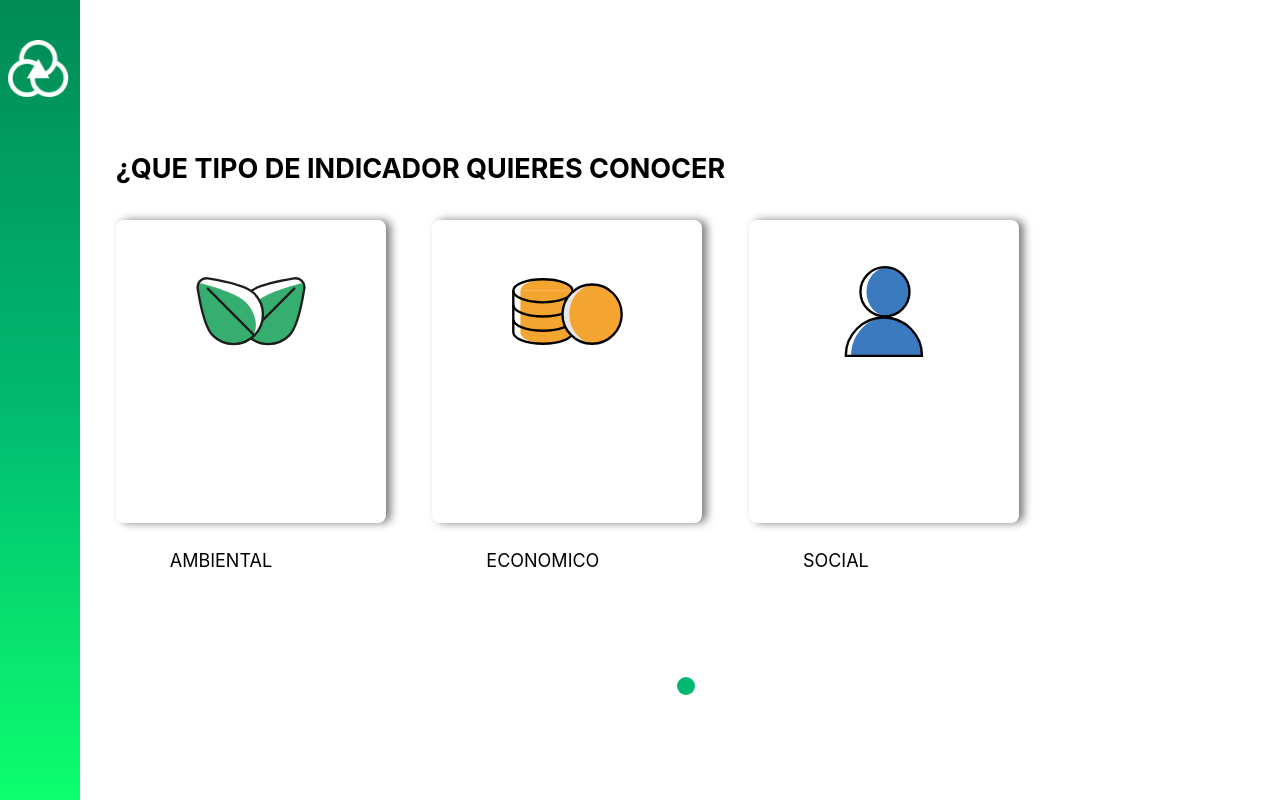
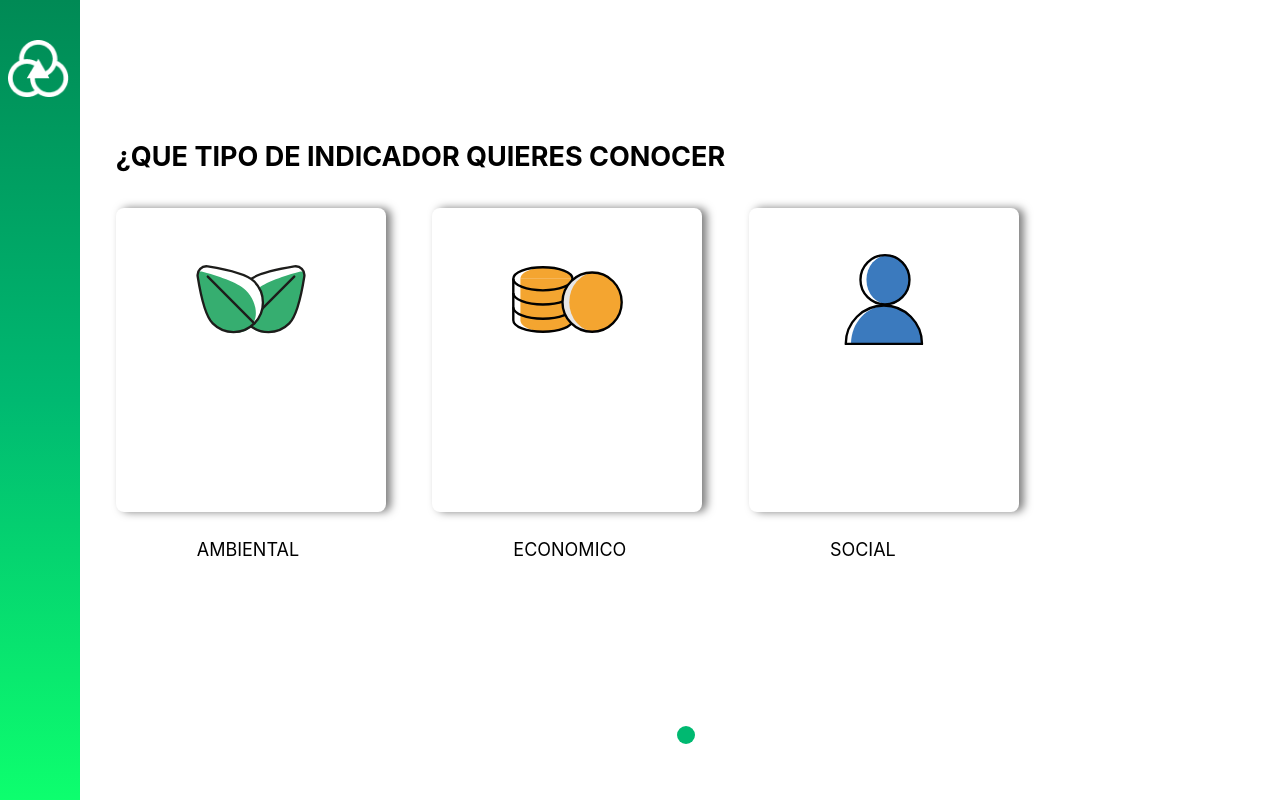
Before and after one commit to CircularIA/seleccionar-indicador, a React (Vite) app: page / in a window 1280 px wide. Built offline with nearby package versions, Linux system fonts and the light colour scheme.

Commit message:
some fixes

```diff
--- a/src/components/footer.jsx
+++ b/src/components/footer.jsx
@@ -5,11 +5,21 @@ import { Context } from '../context/context';
 
 function Footer() {
     const {currentView} = useContext(Context);
-    return (
-        <div className="contentFooter">
-            <CircleFill color='#00B971'></CircleFill>
-        </div>
-    )
+
+    if (currentView == 0){
+        return (
+            <div className="contentFooter">
+                <CircleFill color='#00B971'></CircleFill>
+            </div>
+        )
+    } else if (currentView == 1){
+        return (
+            <div className="contentFooter">
+                <CircleFill color='#989898'></CircleFill>
+                <CircleFill color='#00B971'></CircleFill>
+            </div>
+        )
+    }
 }
 
 export default Footer
--- a/src/components/indicador.jsx
+++ b/src/components/indicador.jsx
@@ -4,14 +4,15 @@ import'./../css/indicador.css'
 import { Card } from 'react-bootstrap'
 import { Context } from '../context/context';
 
-function Indicador({nombre, descripcion, imagen}) {
-
+function Indicador({nombre, descripcion, imagen, titulo=''}) {
   const {setCurrentView, setCurrentIndicator} = useContext(Context);
-
   const nextView = () =>{
     setCurrentView((e) =>
       e + 1
     )
+    if (titulo) {
+      setCurrentIndicator(titulo.toUpperCase())
+    }
   }
   return (
     <Card className='card' onClick={nextView}>
@@ -23,13 +24,6 @@ function Indicador({nombre, descripcion, imagen}) {
         </Card.Text>
       </Card.Body>
     </Card>
-    // <button className='card' onClick={nextView} >
-    //   {nombre ? <h2>{nombre}</h2> : null}
-    //   <img src={imagen} loading='lazy'/>
-    //   <div className='descripcion'>
-    //     <span>{descripcion}</span>
-    //   </div>
-    // </button>
   )
 }
 
--- a/src/components/main.jsx
+++ b/src/components/main.jsx
@@ -20,7 +20,10 @@ function Main() {
             <div className="indicadoresFlex">
                 {datos.map((indicador, index) => {
                     return <div className="tituloClass" key={index}>
-                        <Indicador descripcion={indicador.descripcion} imagen={indicador.imagen} ></Indicador>
+                        <Indicador descripcion={indicador.descripcion}
+                        imagen={indicador.imagen}
+                        titulo={indicador.titulo} >
+                        </Indicador>
                         <span>{indicador.titulo}</span>
                     </div>
                 })}
--- a/src/components/seleccionado.jsx
+++ b/src/components/seleccionado.jsx
@@ -1,15 +1,12 @@
-import React,{useState, useRef} from 'react'
+import {useState, useRef, useContext} from 'react'
 
 import './../css/seleccionado.css'
 
-//Componentes
-import { Button } from 'bootstrap';
-import { Card } from 'react-bootstrap';
+import { Context } from '../context/context';
 
 function Seleccionado() {
-
-    const [seleccionado, setSeleccionado] = useState('AMBIENTAL');
-
+    // const [seleccionado, setSeleccionado] = useState('AMBIENTAL');
+    const {currentIndicator, setCurrentIndicator} = useContext(Context);
     const refBotones = useRef();
     const refLinea = useRef();
 
@@ -21,7 +18,7 @@ function Seleccionado() {
     }
     const changeSeleccionado = (e) => {
         if (!e.target.className.includes('active')) {
-            setSeleccionado(e.target.innerText);
+            setCurrentIndicator(e.target.innerText);
             removeActive();
             e.target.classList.add('active');
             refLinea.current.className = 'linea-'+e.target.innerText.toLowerCase();
@@ -30,11 +27,11 @@ function Seleccionado() {
     return (
         <div className=" seleccionado">
             <div>
-                <h4 >{seleccionado}</h4>
+                <h4 >{currentIndicator}</h4>
                 <hr ref={refLinea}></hr>
             </div>
-            <div className="botones">
-                <button className="boton ambiental" onClick={changeSeleccionado}>AMBIENTAL</button>
+            <div className="botones" ref={refBotones} >
+                <button className="boton ambiental active" onClick={changeSeleccionado}>AMBIENTAL</button>
                 <button className="boton economico" onClick={changeSeleccionado}>ECONÓMICO</button>
                 <button className="boton social" onClick={changeSeleccionado}>SOCIAL</button>
             </div>
--- a/src/context/context.jsx
+++ b/src/context/context.jsx
@@ -7,7 +7,7 @@ export const Datos = ({children}) => {
     const [currentIndicator, setCurrentIndicator] = useState("");
     const [currentView, setCurrentView] = useState(0)
     return (
-        <Context.Provider value={{currentView, setCurrentView}}>
+        <Context.Provider value={{currentView, setCurrentView, currentIndicator, setCurrentIndicator}}>
             {children}
         </Context.Provider>
     )
--- a/src/css/footer.css
+++ b/src/css/footer.css
@@ -1,6 +1,6 @@
 .contentFooter{
     display: flex;
-    flex-direction: column;
-    align-items: flex-start;
-    justify-self: center;
+    flex-direction: row;
+    align-items: center;
+    justify-content: center;
 }
--- a/src/css/indicador.css
+++ b/src/css/indicador.css
@@ -47,6 +47,9 @@
     background-color: rgb(0, 185, 113);
     color: white;
 }
+.card:active{
+    transform: scale(0.98);
+}
 .card:hover img{
     filter: grayscale(80%);
 }
--- a/src/css/main.css
+++ b/src/css/main.css
@@ -1,9 +1,10 @@
 .content{
-    margin-top: 3%;
+    margin-top: 2%;
     /* border-radius: 0.5rem;
     box-shadow: 0 0 0.5rem rgba(0,0,0,0.1);
     overflow: hidden; */
     min-height: max-content;
+    max-width: 100%;
     text-align: start;
     padding-left: 2%;
 }
@@ -17,7 +18,7 @@
     flex-direction: column;
 }
 .tituloClass span{
-    margin: 10% 0% 0% 20%;
+    margin: 10% 0% 0% 30%;
     text-transform: uppercase;
 }
 .secondView{
```
